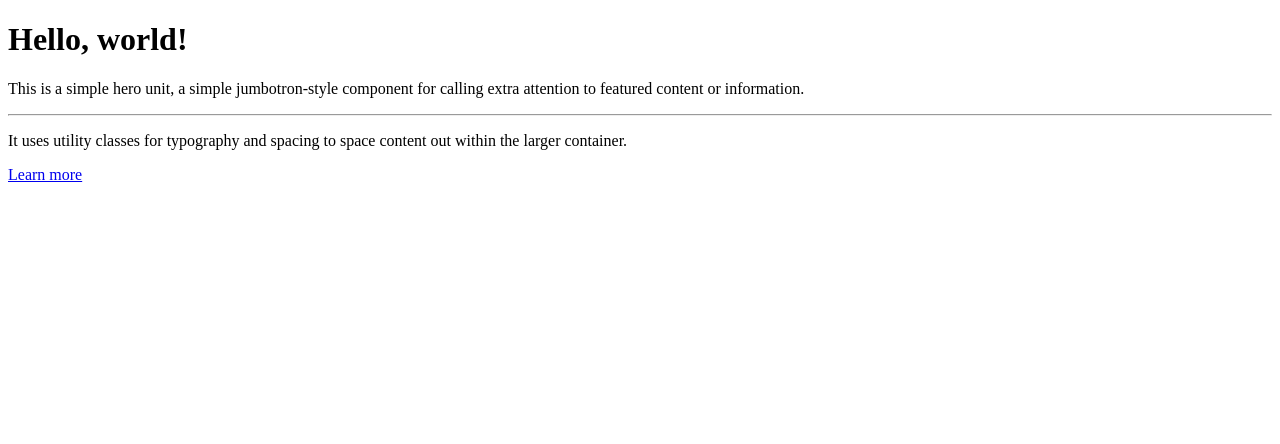
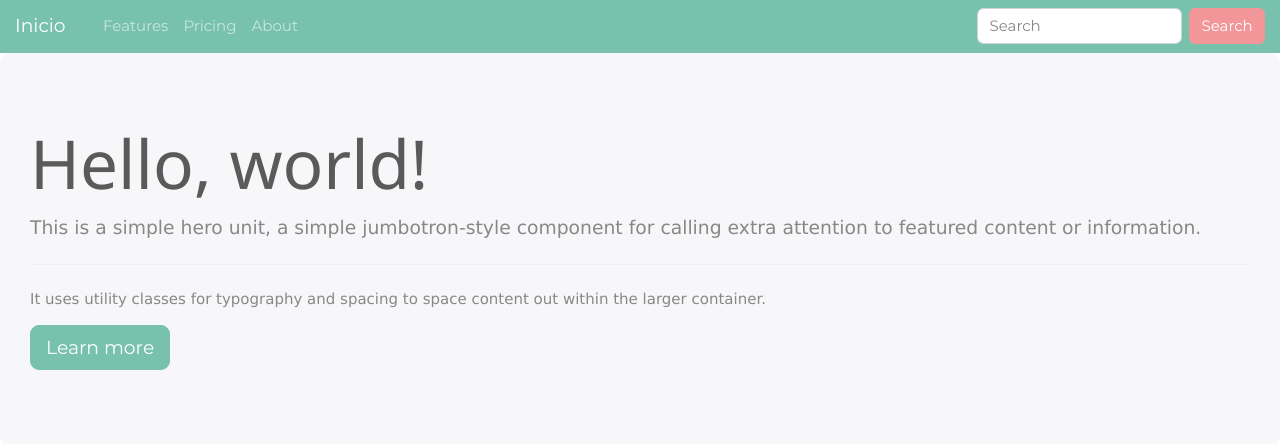
Before and after one commit to adsi1195250/CRT, a Django app: template templates/base.html in a window 1280 px wide. Shown: the top 444 px of the page. Run offline with Django 3.2, Linux system fonts and the light colour scheme; the template is opened without the code that fills it, so the values that code supplies are empty; some libraries are stand-ins or nearby versions.

Commit message:
Pagina de inicio

```diff
--- a/CRT/urls.py
+++ b/CRT/urls.py
@@ -13,9 +13,11 @@ Including another URLconf
     1. Import the include() function: from django.urls import include, path
     2. Add a URL to urlpatterns:  path('blog/', include('blog.urls'))
 """
+from django.conf.urls import url
 from django.contrib import admin
-from django.urls import path
+from django.urls import path, include
 
 urlpatterns = [
     path('admin/', admin.site.urls),
+    url(r'^', include('main.urls')),
 ]
--- a/main/urls.py
+++ b/main/urls.py
@@ -0,0 +1,6 @@
+from django.conf.urls import url
+from main.views import index
+
+urlpatterns = [
+    url(r'^$', index, name='inicio'),
+]
--- a/main/views.py
+++ b/main/views.py
@@ -1,4 +1,3 @@
 from django.shortcuts import render
-
-
-# Create your views here.
+def index(request):
+    return render(request,'base.html')
--- a/templates/base.html
+++ b/templates/base.html
@@ -8,10 +8,7 @@
 
 <body class="fixed-nav sticky-footer bg-body-registration" id="page-top">
   <!-- Navigation-->
-{%if request.user.is_authenticated %}
-    {%include 'base/navbar.html'%}
-{%endif%}
-
+  {%include 'base/navbar.html'%}
 
 {%block content%}
     {% include 'base/container.html' %}
@@ -19,9 +16,8 @@
 
     <!-- /.container-fluid-->
     <!-- /.content-wrapper-->
-{%if request.user.is_authenticated %}
-    {%include 'base/footer.html'%}
-{%endif%}
+  {%include 'base/footer.html'%}
+
     <!-- Scroll to Top Button-->
 
 </body>
--- a/templates/base/header.html
+++ b/templates/base/header.html
@@ -1,2 +1,14 @@
 {% load static %}
+<meta charset="utf-8">
+<meta http-equiv="X-UA-Compatible" content="IE=edge">
+<meta name="viewport" content="width=device-width, initial-scale=1, shrink-to-fit=no">
+<meta name="description" content="">
+<meta name="author" content="">
+<!-- Bootstrap core CSS-->
+<link href="{%static 'css/bootstrap.min.css'%}" rel="stylesheet">
+<!-- Custom fonts for this template-->
+<link href="{%static 'vendor/font-awesome/css/font-awesome.min.css'%}" rel="stylesheet" type="text/css">
+<!-- Page level plugin CSS-->
+<!-- Custom styles for this template-->
+<link rel="stylesheet" href="https://www.w3schools.com/w3css/4/w3.css">
 <title>Bienvenido</title>
--- a/templates/base/navbar.html
+++ b/templates/base/navbar.html
@@ -1,6 +1,6 @@
 {% load static %}
 <nav class="navbar navbar-expand-lg navbar-dark bg-primary">
-  <a class="navbar-brand" href="#">Navbar</a>
+  <a class="navbar-brand" href="#">Inicio</a>
   <button class="navbar-toggler" type="button" data-toggle="collapse" data-target="#navbarColor01" aria-controls="navbarColor01" aria-expanded="false" aria-label="Toggle navigation">
     <span class="navbar-toggler-icon"></span>
   </button>
@@ -8,7 +8,7 @@
   <div class="collapse navbar-collapse" id="navbarColor01">
     <ul class="navbar-nav mr-auto">
       <li class="nav-item active">
-        <a class="nav-link" href="#">Home <span class="sr-only">(current)</span></a>
+        <a class="nav-link" href="#"> <span class="sr-only">(current)</span></a>
       </li>
       <li class="nav-item">
         <a class="nav-link" href="#">Features</a>
```
Also changed, not shown: CRT/settings.py (+9 -3 lines).
